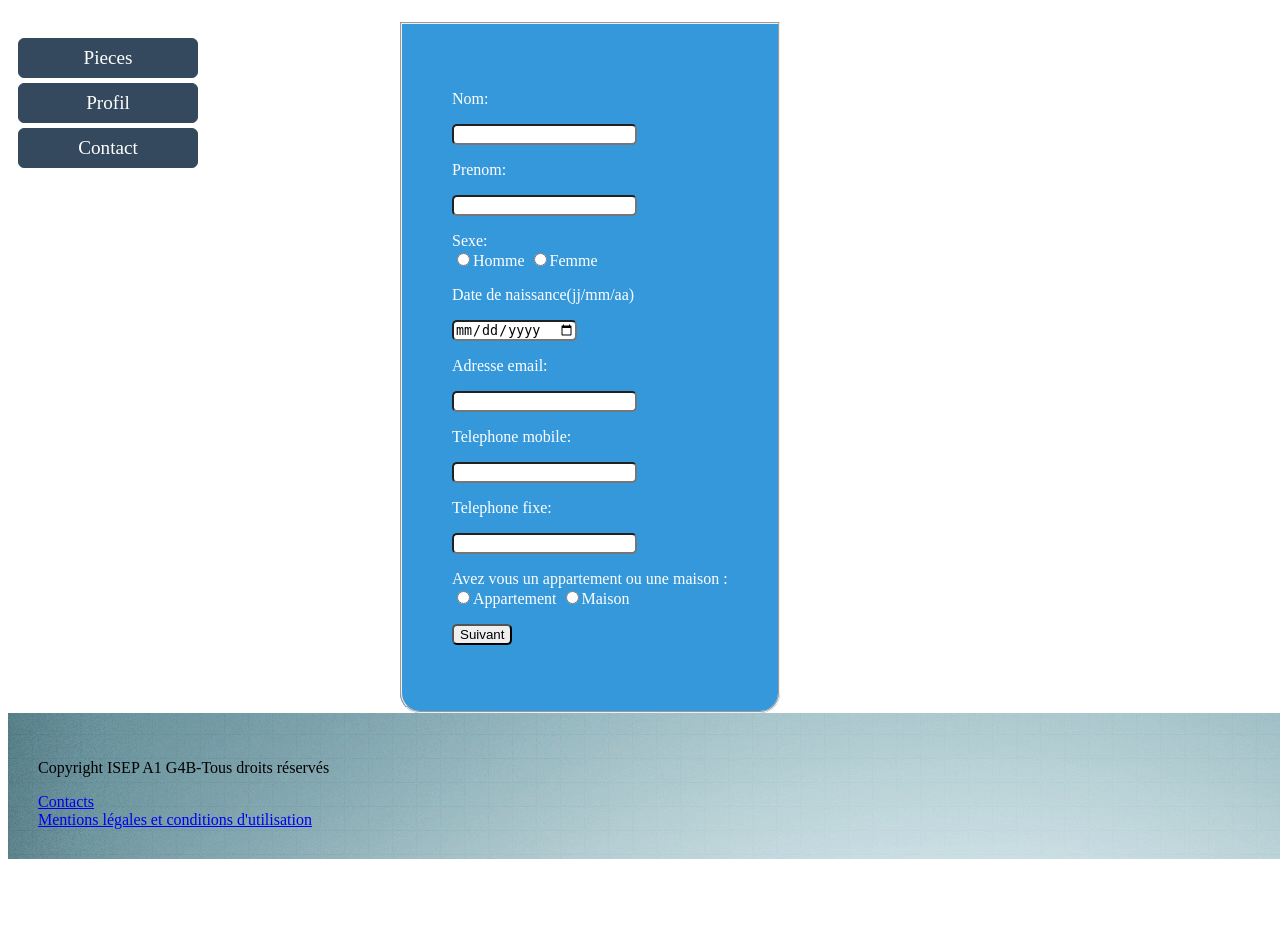
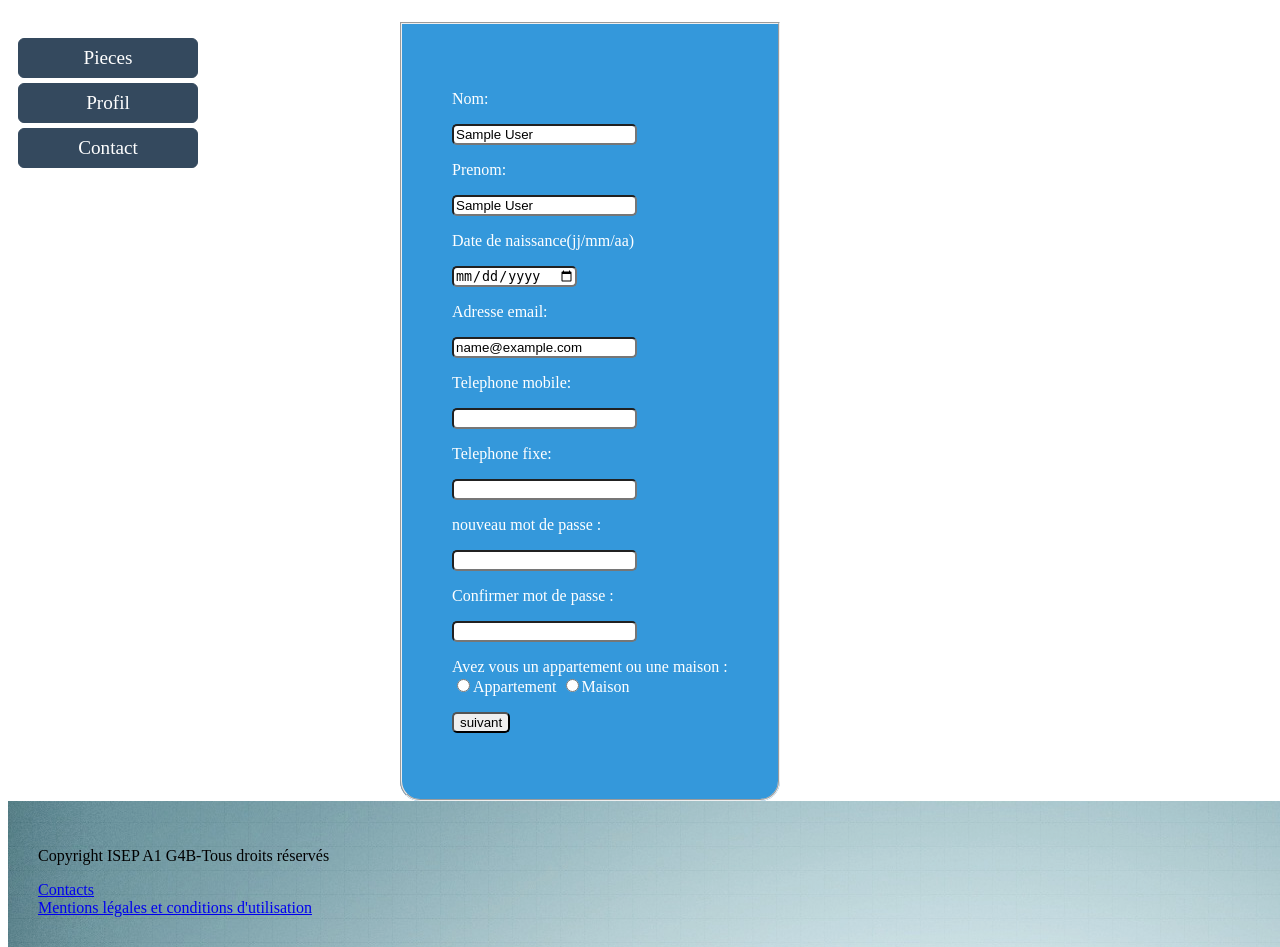
Before and after one commit to LouisLEBAIL/ISEP-APP-G4B-Site-Web, a PHP site: template vue/client_modifier_profil.php in a window 1280 px wide. Shown: the part 260-1207 px from the top of the page. Before the commit the page ends 1119 px from the top, so only its background shows below. Run offline with PHP 8.4, Linux system fonts and the light colour scheme; the template is opened without the code that fills it, so the values that code supplies are empty; the visitor is signed in with stand-in values (Sample User, id 1).

Commit message:
Fix inscription client

```diff
--- a/controleur/index_client.php
+++ b/controleur/index_client.php
@@ -27,8 +27,8 @@ else
 	}
 	elseif ($redirection == 'formulaire_immeuble_2') /*Pour aller le formulaire d inscription immeuble 2*/
 	{
-		require "modele/profil_formulaire_ddinscription_immeuble_2.php";
-		require "vue/profil_formulaire_ddinscription_immeuble_2.php";
+		require "modele/profil_formulaire_d_inscription_immeuble_2.php";
+		require "vue/profil_formulaire_d_inscription_immeuble_2.php";
 	}
 	elseif ($redirection == 'formulaire_maison') /*Pour aller vers le formulaire d inscription maison*/
 	{
--- a/modele/fonctions_client.php
+++ b/modele/fonctions_client.php
@@ -47,7 +47,7 @@ function modifier_donnees(){
 function redirection(){// le formulaire doit être complètement rempli
         if(isset($_POST['logement']) && $_POST['logement'] == "appartement" && !empty($_POST['nom']) AND !empty($_POST['prenom']) AND !empty($_POST['date_de_naissance']) AND !empty($_POST['telephone_mobile']) AND !empty($_POST['telephone_fixe']) AND isset($_POST['newmdp']) AND !empty($_POST['newmdp']) AND isset($_POST['confirmmdp']) AND !empty($_POST['confirmmdp']) )
         {          #mttre ici le SQL
-           header("Location: index.php?redirection=formulaire_immeuble");
+           header("Location: index.php?redirection=formulaire_immeuble_1");
         }
     else if (isset($_POST['logement']) && $_POST['logement'] == "maison" && !empty($_POST['nom']) AND !empty($_POST['prenom']) AND !empty($_POST['date_de_naissance']) AND !empty($_POST['telephone_mobile']) AND !empty($_POST['telephone_fixe']) AND isset($_POST['newmdp']) AND !empty($_POST['newmdp']) AND isset($_POST['confirmmdp']) AND !empty($_POST['confirmmdp']) )
         {
--- a/modele/profil_formulaire_d_inscription_immeuble_1.php
+++ b/modele/profil_formulaire_d_inscription_immeuble_1.php
@@ -1,6 +1,7 @@
 <?php
 
-include('fonctions.php');
+include('modele/fonctions_client.php');
+
 
 if(isset($_SESSION['id_client']))
 {
@@ -36,4 +37,6 @@ if(isset($_SESSION['id_client']))
 }
 
 
+
+
 ?>
--- a/vue/profil_formulaire_d_inscription.php
+++ b/vue/profil_formulaire_d_inscription.php
@@ -1,3 +1,5 @@
+
+
 <div id="profil_formulaire_d_inscription">
     <form method="post" action="#">
                         <fieldset class="modifier_profil">
@@ -5,27 +7,21 @@
                                 <label for="Nom">Nom:</label>
                             </p>
                             <p>
-                                <input type="text" name="nom">
+                                <input type="text" name="nom" value="<?php echo $user['nom'];?>">
                             </p>
                             <p>
                                 <label for="Prenom">Prenom:</label>
                             </p>
                             <p>
-                                <input type="text" name="prenom">
+                                <input type="text" name="prenom" value="<?php echo $user['prenom'];?>">
                             </p>
-                            <p>
-                                Sexe: <br/>
 
-
-                                <input type="radio" name="sexe" value="Homme" id="H"><label for="Homme">Homme</label>
-                                <input type="radio" name="sexe" value="Femme" id="F"><label for="Femme">Femme</label>
-                            </p>
                             <p>
                                 <label for="date_de_naissance">Date de naissance(jj/mm/aa)</label>
 
                             </p>
                             <p>
-                                <input type="date" name="date_de_naissance">
+                                <input type="date" name="date_de_naissance" value="<?php echo $user['date_de_naissance'];?>">
 
                             </p>
 
@@ -33,28 +29,40 @@
                                 <label for="Adresse_email">Adresse email:</label>
                             </p>
                             <p>
-                                <input type="email" name="email">
+                                <input type="email" name="email" value="<?php echo $user['email'];?>">
                             </p>
 
                             <p>
                                 <label for="telephone_mobile">Telephone mobile: </label>
                             </p>
                             <p>
-                                <input type="tel" name=telephone_mobile>
+                                <input type="tel" name="telephone_mobile" value="<?php echo $user['telephone_mobile'];?>">
                             </p>
                             <p>
                                 <label for="telephone_fixe">Telephone fixe:</label>
                             </p>
                             <p>
-                                <input type="tel" name="telephone_fixe">
+                                <input type="tel" name="telephone_fixe" value="<?php echo $user['telephone_fixe'];?>">
+                            </p>
+                            <p>
+                                <label for="newmdp "> nouveau mot de passe :</label>
+                            </p>
+                            <p>
+                                <input type="password" name="newmdp">
+                            </p>
+                            <p>
+                                <label for="confirmmdp">Confirmer mot de passe : </label>
+                            </p>
+                            <p>
+                                <input type="password" name="confirmmdp">
                             </p>
 
                                 <p>
                                 Avez vous un appartement ou une maison : <br/>
 
 
-                                <input type="radio" name="logement" value="Appartement" id="appartement"><label for="Appartement">Appartement</label>
-                                <input type="radio" name="logement" value="Maison" id="maison"><label for="Maison">Maison</label>
+                                <input type="radio" name="logement" value="appartement" id="appartement" ><label for="Appartement">Appartement</label>
+                                <input type="radio" name="logement" value="maison" id="maison" ><label for="Maison">Maison</label>
                             </p>
                             <p>
                                 <?php
@@ -69,7 +77,7 @@
 
                             <p>
 
-                              <input type="submit" name="formsuivant" value="Suivant"/>
+                              <input type="submit" name="formsuivant" value="suivant"/>
                             </p>
                         </fieldset>
     </form>
```
Also changed, not shown: vue/profil_formulaire_d_inscription_immeuble_1.php (+15 -24 lines), vue/profil_formulaire_d_inscription_maison.php (+11 -5 lines).
